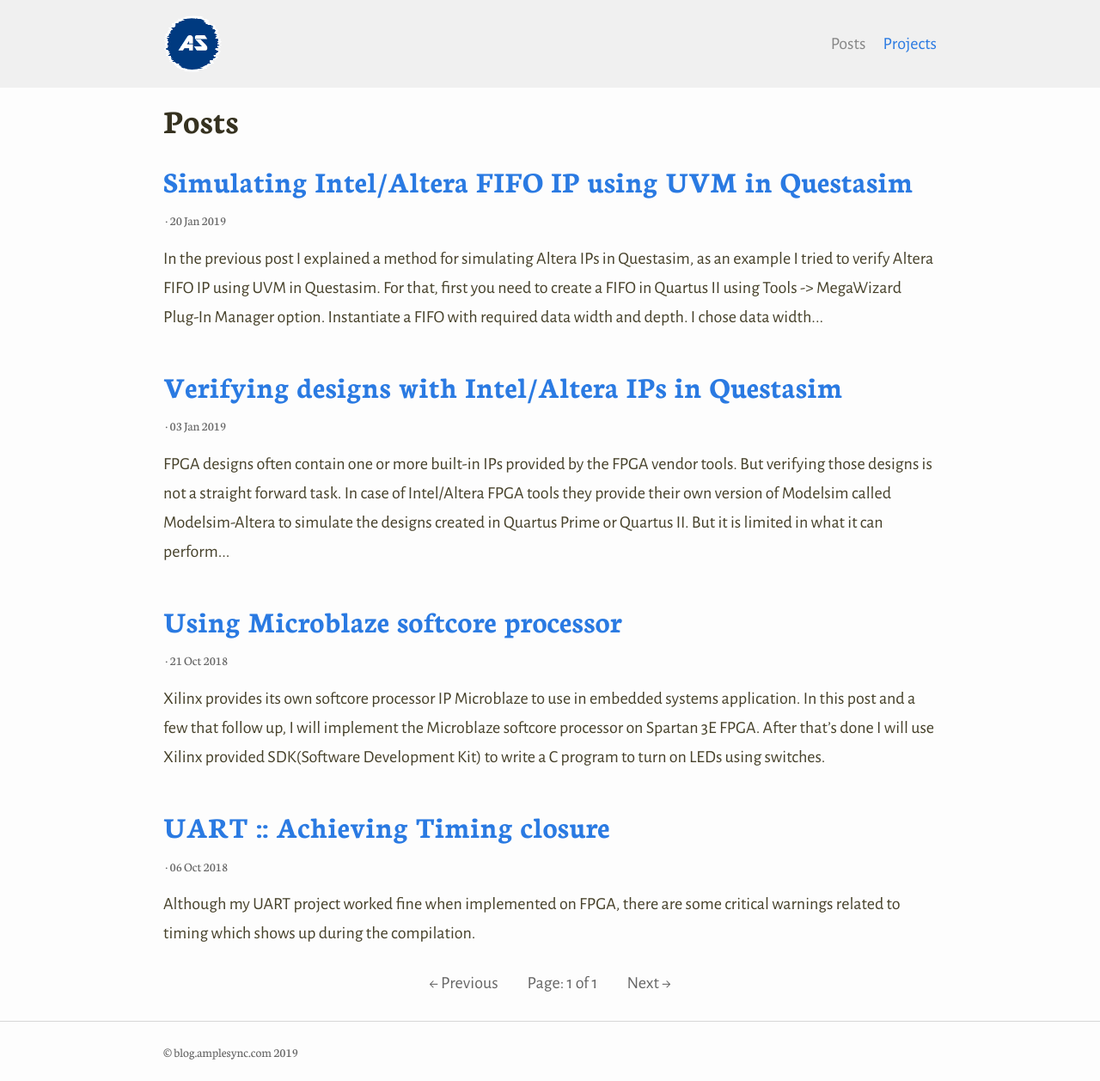
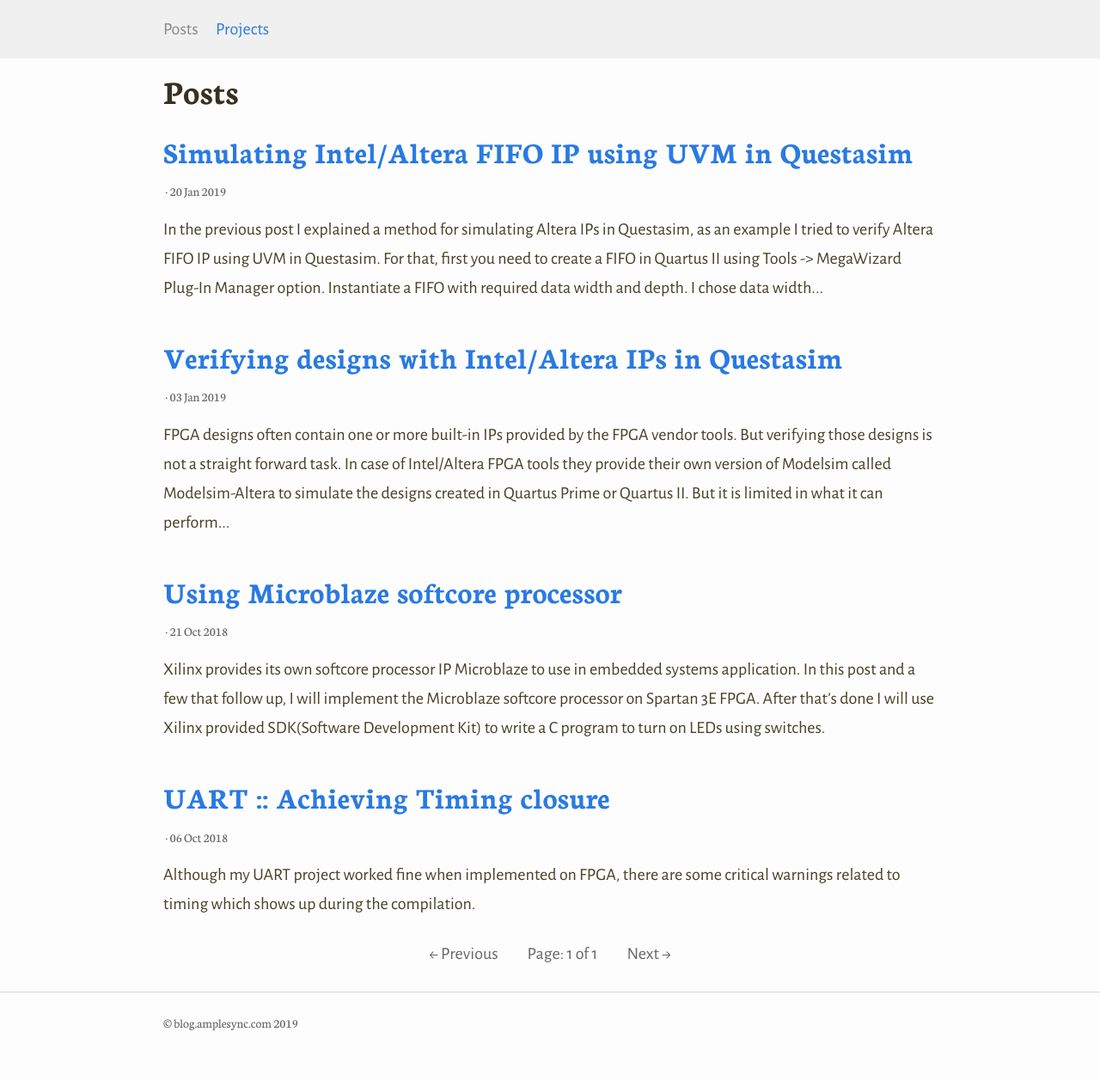
Before and after one commit to AmpleSync/amplesync.github.io, a Jekyll site: the page built from index.html, in a window 1280 px wide. Shown: the whole page at 86% size. Built offline with Jekyll 4.4.1, drawn with Linux system fonts in a browser that asks for light colours; the list of posts is cut into pages by our own code; after the commit the page ends 1224 px from its top, so only the background shows below that.

Commit message:
Update _config.yml

```diff
--- a/_config.yml
+++ b/_config.yml
@@ -51,7 +51,7 @@ defaults:
 # 7. Site settings
 encoding: utf-8 # Make sure the encoding is right
 title: "blog.amplesync.com" # Site name or title
-logo:  "/assets/logo.svg" # Site logo
+logo: # "/assets/logo.svg" # Site logo
 # favicon: "/favicon.ico" # Uncomment to add custom favicon, or leave as is to use site logo
 description: # Site description and default description
 url: "https://blog.amplesync.com" # Site url
```
